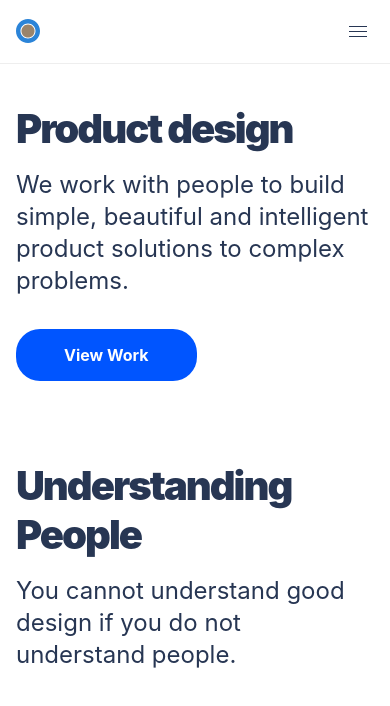
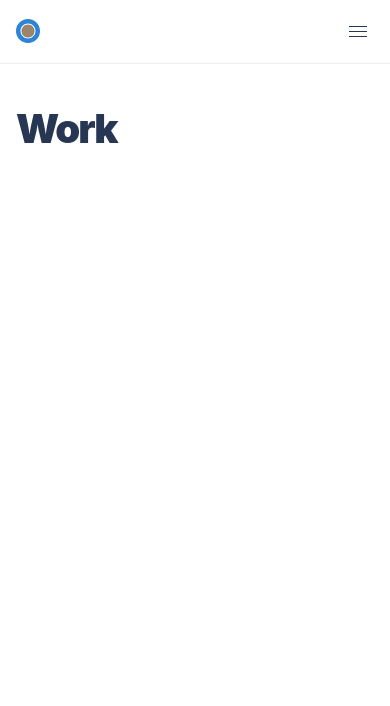
Before and after one commit to brianRenke/Fairy-Bower, a React (Create React App) app: page /work in a window 390 px wide. Shown: the top 706 px of the page. Built offline with nearby package versions, Linux system fonts and the light colour scheme; a web font is replaced by a local one.

Commit message:
built page structure

```diff
--- a/src/App.js
+++ b/src/App.js
@@ -2,10 +2,11 @@ import React, { Component } from 'react';
 import Navbar from './components/Navbar';
 import SideDrawer from './components/SideDrawer';
 import Backdrop from './components/Backdrop';
+import Home from './pages/Home';
 import About from './pages/About';
 import Work from './pages/Work';
 import Contact from './pages/Contact';
-import { BrowserRouter as Router, Route } from "react-router-dom";
+import { BrowserRouter as Router, Switch, Route } from "react-router-dom";
 
 class App extends Component {
   state = {
@@ -29,39 +30,19 @@ class App extends Component {
       backdrop = <Backdrop click={this.backdropClickHandler} />;
     }
     return (
-      <router>
+      <Router>
         <div className="app">
           <Navbar sideDrawerClickHandler={this.menuButtonClickHandler} />
           <SideDrawer show={this.state.sideDrawerOpen} />
           {backdrop}
-          <route path="/" exact component={App} />
-          <route path="/about" component={About} />
-          <route path="/work" component={Work} />
-          <route path="/contact" component={Contact} />
-          <div className="main">
-            <div className="row">
-              <div className="col-sm col-md-8">
-                <h1>Product design</h1>
-            	  <p class="body-large">We work with people to build simple, beautiful and intelligent product solutions to complex problems.</p>
-                <a href="#" class="primary-button">View Work</a>
-              </div>
-              <div className="col-sm col-md-4">
-                <div className="rectangle shadow">
-                  <div className="screen">
-                    <video autoPlay loop muted src="https://d2rt221h1bct42.cloudfront.net/static/images/homepage-2.mp4" type="video/mp4"></video>
-                  </div>
-                </div>
-              </div>
-            </div>
-            <div className="row">
-              <div className="col-sm col-md-6">
-                <h1>Understanding People</h1>
-                <p class="body-large">You cannot understand good design if you do not understand people.</p>
-              </div>
-            </div>
-          </div>
+          <Switch>
+            <Route path="/" exact component={Home} />
+            <Route path="/about" component={About} />
+            <Route path="/work" component={Work} />
+            <Route path="/contact" component={Contact} />
+          </Switch>
         </div>
-      </router>
+      </Router>
     );
   }
 }
--- a/src/components/Navbar.js
+++ b/src/components/Navbar.js
@@ -1,25 +1,34 @@
 import React from 'react';
 import MenuButton from './MenuButton';
 import '../css/navbar.css';
+import { Link } from 'react-router-dom';
 
 const Navbar = props => (
 	<header>
 		<nav className="navbar_navigation row middle-xs">
 			<div className="navbar_navigation-logo col-xs-6">
-				<div className="navbar_logo"><a href="/">Fairy Bower</a></div>
+				<div className="navbar_logo"><a href="/">Brian Renke</a></div>
 				<div className="navbar_icon">
-					<svg width="24px" height="24px" viewBox="0 0 24 24">
-	    				<path id="path_1" fill="" fill-rule="evenodd" d="M12,0 C18.6273103,0 24,5.37227587 24,12 C24,18.6273103 18.6273103,24 12,24 C5.37227587,24 0,18.6273103 0,12 C0,5.37227587 5.37227587,0 12,0 Z M12.0002086,4.48 C7.84692758,4.48 4.48,7.84683421 4.48,12 C4.48,16.1531658 7.84692758,19.52 12.0002086,19.52 C16.1534896,19.52 19.52,16.1531658 19.52,12 C19.52,7.84683421 16.1534896,4.48 12.0002086,4.48 Z"></path>
-	    				<path id="path_2" fill="" fill-rule="evenodd" d="M12.0002058,5.44 C8.37723357,5.44 5.44,8.37691411 5.44,12 C5.44,15.6230859 8.37723357,18.56 12.0002058,18.56 C15.623178,18.56 18.56,15.6230859 18.56,12 C18.56,8.37691411 15.623178,5.44 12.0002058,5.44"></path>
-					</svg>
+					<a href="/">
+						<svg width="24px" height="24px" viewBox="0 0 24 24">
+		    				<path id="path_1" fill="" fill-rule="evenodd" d="M12,0 C18.6273103,0 24,5.37227587 24,12 C24,18.6273103 18.6273103,24 12,24 C5.37227587,24 0,18.6273103 0,12 C0,5.37227587 5.37227587,0 12,0 Z M12.0002086,4.48 C7.84692758,4.48 4.48,7.84683421 4.48,12 C4.48,16.1531658 7.84692758,19.52 12.0002086,19.52 C16.1534896,19.52 19.52,16.1531658 19.52,12 C19.52,7.84683421 16.1534896,4.48 12.0002086,4.48 Z"></path>
+		    				<path id="path_2" fill="" fill-rule="evenodd" d="M12.0002058,5.44 C8.37723357,5.44 5.44,8.37691411 5.44,12 C5.44,15.6230859 8.37723357,18.56 12.0002058,18.56 C15.623178,18.56 18.56,15.6230859 18.56,12 C18.56,8.37691411 15.623178,5.44 12.0002058,5.44"></path>
+						</svg>
+					</a>
 				</div>
 			</div>
 			<div className="navbar_navigation-links col-xs-6">
 				<MenuButton click={props.sideDrawerClickHandler} />
 				<ul>
-					<li><a href="/">About</a></li>
-					<li><a href="/">Work</a></li>
-					<li><a href="/">Contact</a></li>
+					<Link to="/about">
+						<li>About</li>
+					</Link>
+					<Link to="/work">
+						<li>Work</li>
+					</Link>
+					<Link to="/contact">
+						<li>Contact</li>
+					</Link>
 				</ul>
 			</div>
 		</nav>
--- a/src/components/SideDrawer.js
+++ b/src/components/SideDrawer.js
@@ -1,5 +1,6 @@
 import React from 'react';
 import '../css/sideDrawer.css';
+import { Link } from 'react-router-dom';
 
 const SideDrawer = props => {
 		let drawerClasses = 'side-drawer';
@@ -9,11 +10,18 @@ const SideDrawer = props => {
 	return (
 		<nav className={drawerClasses}>
 			<ul>
-				<li><a href="/">About</a></li>
-				<li><a href="/">Work</a></li>
-				<li><a href="/">Contact</a></li>
+				<Link to="/about">
+					<li>About</li>
+				</Link>
+				<Link to="/work">
+					<li>Work</li>
+				</Link>
+				<Link to="/contact">
+					<li>Contact</li>
+				</Link>
 			</ul>
-		</nav>);
-};
+		</nav>
+	);
+}
 
 export default SideDrawer
--- a/src/pages/About.js
+++ b/src/pages/About.js
@@ -1,11 +1,15 @@
-import React, { Component } from 'react';
+import React from 'react';
 
 function About() {
-  return (
-    <div>
-      <h1>About</h1>
-    </div>
-  );
+ return (
+   		<div className="main">
+			<div className="row">
+	      		<div className="col-sm col-md-8">
+	        		<h1>About</h1>
+	      		</div>
+			</div>
+		</div>
+  	);
 }
 
 export default About;
--- a/src/pages/Contact.js
+++ b/src/pages/Contact.js
@@ -1,11 +1,15 @@
-import React, { Component } from 'react';
+import React from 'react';
 
 function Contact() {
   return (
-    <div>
-      <h1>Contact</h1>
-    </div>
-  );
+    	<div className="main">
+			<div className="row">
+	      		<div className="col-sm col-md-8">
+	        		<h1>Contact</h1>
+	      		</div>
+			</div>
+		</div>
+  	);
 }
 
 export default Contact;
--- /dev/null
+++ b/src/pages/Home.js
@@ -0,0 +1,30 @@
+import React from 'react';
+
+function Home() {
+	return (
+	    <div className="main">
+		    <div className="row">
+		      	<div className="col-sm col-md-8">
+		        	<h1>Product design</h1>
+		    	  	<p class="body-large">We work with people to build simple, beautiful and intelligent product solutions to complex problems.</p>
+		        	<a href="/work" class="primary-button">View Work</a>
+		      	</div>
+			    <div className="col-sm col-md-4">
+			        <div className="rectangle shadow">
+			          	<div className="screen">
+			            	<video autoPlay loop muted src="https://d2rt221h1bct42.cloudfront.net/static/images/homepage-2.mp4" type="video/mp4"></video>
+			          	</div>
+			        </div>
+			    </div>
+		    </div>
+		    <div className="row">
+		      	<div className="col-sm col-md-6">
+		        	<h1>Understanding People</h1>
+		        	<p class="body-large">You cannot understand good design if you do not understand people.</p>
+		      	</div>
+		    </div>
+		</div>
+	);
+}
+
+export default Home;
--- a/src/pages/Work.js
+++ b/src/pages/Work.js
@@ -1,11 +1,15 @@
-import React, { Component } from 'react';
+import React from 'react';
 
 function Work() {
   return (
-    <div>
-      <h1>Work</h1>
-    </div>
-  );
+    	<div className="main">
+			<div className="row">
+	      		<div className="col-sm col-md-8">
+	        		<h1>Work</h1>
+	      		</div>
+			</div>
+		</div>
+  	);
 }
 
 export default Work;
```
